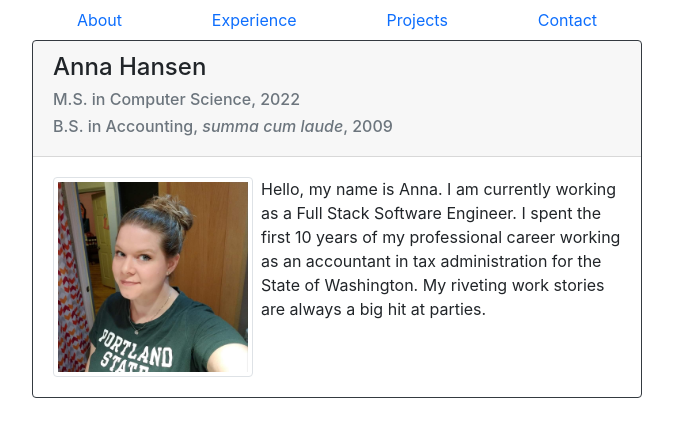
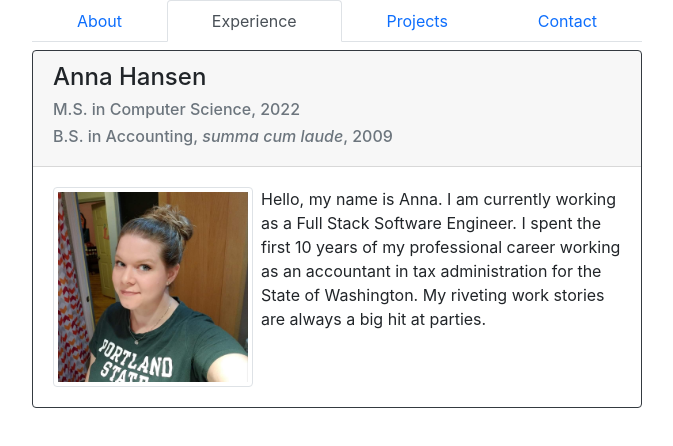
Before and after one commit to annahansen229/Profile, a React (Create React App) app: page / in a window 1280 px wide. Shown: the top 446 px of the page, without its empty margins (303-976 px from the left). Built offline with nearby package versions, Linux system fonts and the light colour scheme.

Commit message:
added active styling to navbar (not working)

```diff
--- a/src/components/navbar.js
+++ b/src/components/navbar.js
@@ -1,19 +1,39 @@
 import Nav from "react-bootstrap/Nav"
+import { useState } from "react"
 
 export default function Navbar() {
+  const [key, setKey] = useState("experience")
+
   return (
-    <Nav className="justify-content-center d-flex flex-nowrap" fill>
+    <Nav
+      fill
+      variant="tabs"
+      activeKey={key}
+      onSelect={(k) => {
+        console.log(k)
+        setKey(k)
+      }}
+      className="justify-content-center d-flex flex-nowrap mb-2"
+    >
       <Nav.Item>
-        <Nav.Link href="/">About</Nav.Link>
+        <Nav.Link href="/" eventKey="about">
+          About
+        </Nav.Link>
       </Nav.Item>
       <Nav.Item>
-        <Nav.Link href="/experience">Experience</Nav.Link>
+        <Nav.Link href="/experience" eventKey="experience">
+          Experience
+        </Nav.Link>
       </Nav.Item>
       <Nav.Item>
-        <Nav.Link href="/projects">Projects</Nav.Link>
+        <Nav.Link href="/projects" eventKey="projects">
+          Projects
+        </Nav.Link>
       </Nav.Item>
       <Nav.Item>
-        <Nav.Link href="/contact">Contact</Nav.Link>
+        <Nav.Link href="/contact" eventKey="contact">
+          Contact
+        </Nav.Link>
       </Nav.Item>
     </Nav>
   )
```
